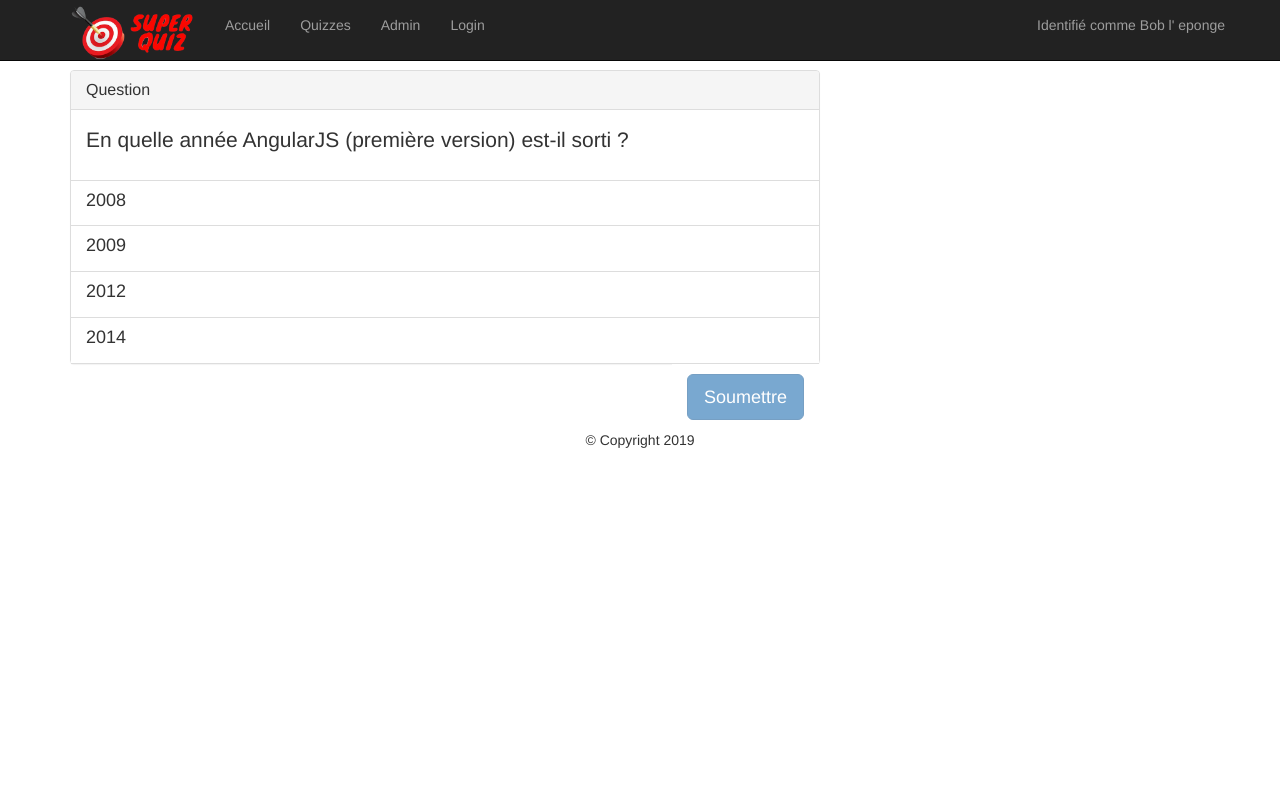
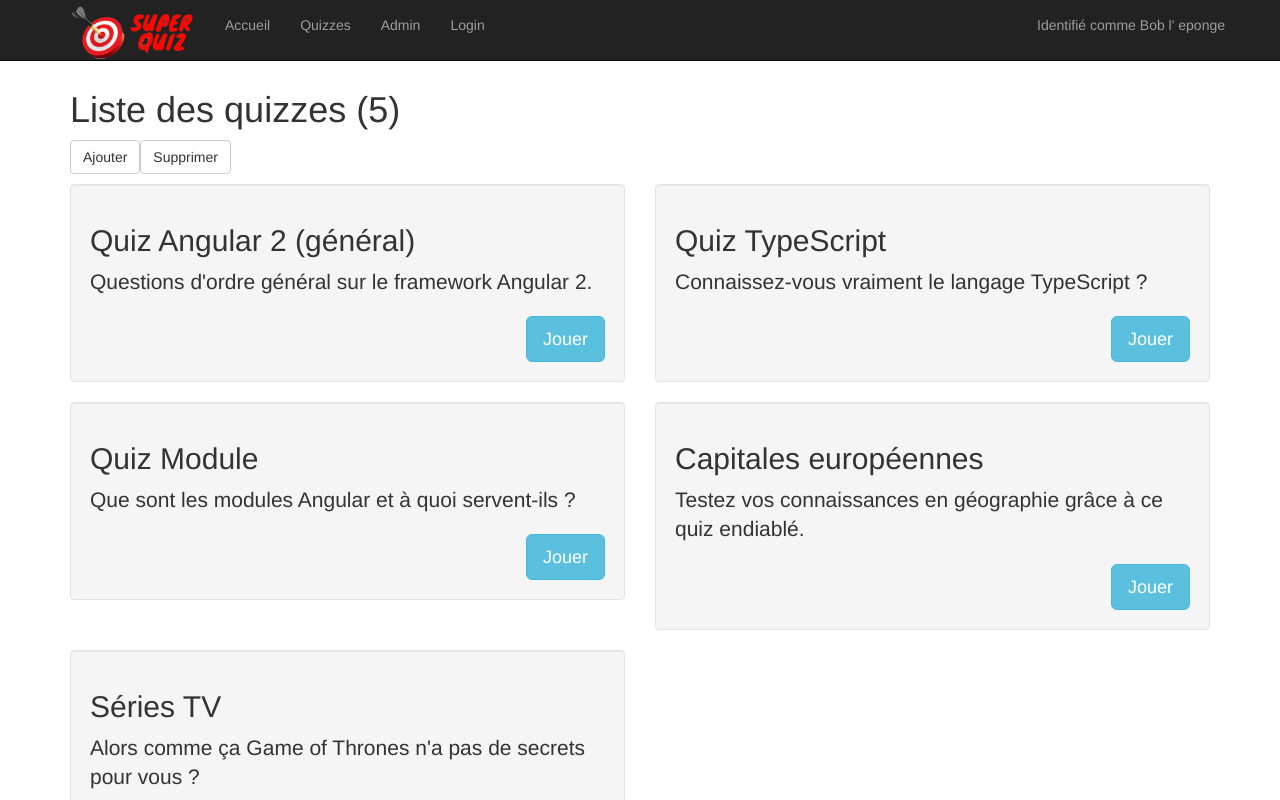
Before and after one commit to marmai-jma/superquiz, an Angular app: page / in a window 1280 px wide. Shown: the top 800 px of the page. Built offline with nearby package versions, Linux system fonts and the light colour scheme.

Commit message:
Après ex6  - creation de quiz item

```diff
--- a/src/app/app.component.html
+++ b/src/app/app.component.html
@@ -2,7 +2,7 @@
 <app-navbar></app-navbar>
 
 <div class="container">
-    <app-quiz-question></app-quiz-question>
+    <app-quiz-list></app-quiz-list>
 </div>
 
 <!-- Pied de page -->
--- a/src/app/app.module.ts
+++ b/src/app/app.module.ts
@@ -8,6 +8,7 @@ import { HomeComponent } from './home/home.component';
 import { QuizListComponent } from './quiz-list/quiz-list.component';
 import { TodoListComponent } from './todo-list/todo-list.component';
 import { QuizQuestionComponent } from './quiz-question/quiz-question.component';
+import { QuizItemComponent } from './quiz-item/quiz-item.component';
 
 @NgModule({
   declarations: [
@@ -17,7 +18,8 @@ import { QuizQuestionComponent } from './quiz-question/quiz-question.component';
     HomeComponent,
     QuizListComponent,
     TodoListComponent,
-    QuizQuestionComponent
+    QuizQuestionComponent,
+    QuizItemComponent
   ],
   imports: [ BrowserModule ],
   bootstrap: [AppComponent]
--- /dev/null
+++ b/src/app/quiz-item/quiz-item.component.html
@@ -0,0 +1,7 @@
+<div class="well">
+    <h2>{{quizItem.title}}</h2>
+    <p class="lead">{{quizItem.description}}</p>
+    <div class="text-right">
+      <a href="" class="btn btn-info btn-lg">Jouer</a>
+    </div>
+  </div>
--- /dev/null
+++ b/src/app/quiz-item/quiz-item.component.ts
@@ -0,0 +1,17 @@
+import { Component, OnInit, Input } from '@angular/core';
+import { Quiz } from '../models/quiz';
+
+@Component({
+  selector: 'app-quiz-item',
+  templateUrl: './quiz-item.component.html',
+  styles: []
+})
+export class QuizItemComponent implements OnInit {
+  @Input() quizItem: Quiz;
+
+  constructor() { }
+
+  ngOnInit() {
+  }
+
+}
--- a/src/app/quiz-list/quiz-list.component.html
+++ b/src/app/quiz-list/quiz-list.component.html
@@ -12,13 +12,7 @@
 <div class="row">
 
   <!-- Premier quiz -->
-  <div class="col-sm-6" *ngFor="let quiz of quizList">
-    <div class="well">
-      <h2>{{quiz.title}}</h2>
-      <p class="lead">{{quiz.description}}</p>
-      <div class="text-right">
-        <a href="" class="btn btn-info btn-lg">Jouer</a>
-      </div>
-    </div>
+  <div class="col-sm-6" *ngFor="let currentQuiz of quizList">
+      <app-quiz-item [quizItem]="currentQuiz"></app-quiz-item>
   </div>
 </div>
```
